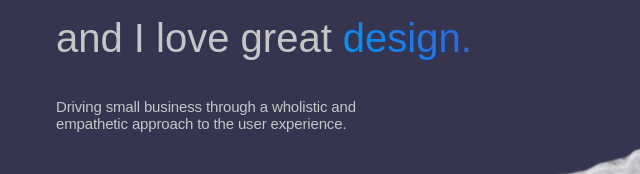
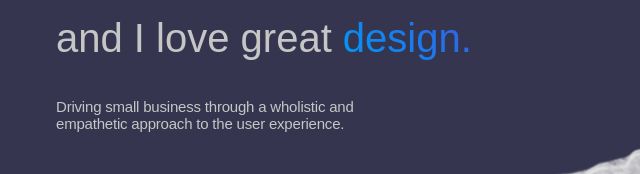
Before and after one commit to barrdunn/portfolio-site, a website: page index.html in a window 1280 px wide. Shown: the part 372-546 px from the top of the page, 72-712 px from the left. Drawn offline with nearby package versions, Linux system fonts and the light colour scheme; files that its build step writes are made by us from their sources; a web font is replaced by a local one.

```diff
--- a/sass/layout/_header.scss
+++ b/sass/layout/_header.scss
@@ -40,5 +40,5 @@
 .heading-secondary {
     font-weight: 38.5rem;
     width: 33rem;
-    letter-spacing: -0.015rem;
+    letter-spacing: -0.02rem;
 }
```
